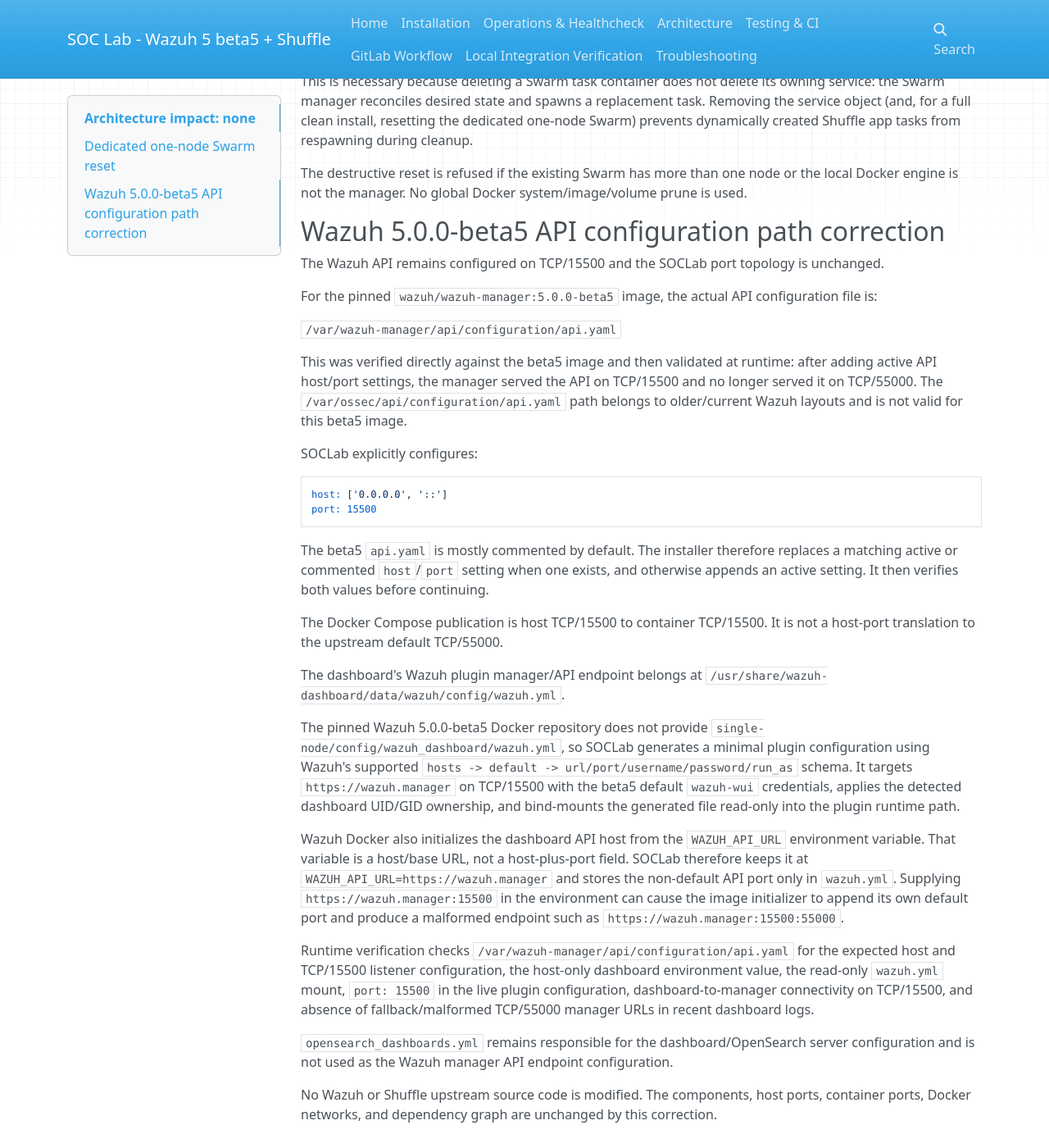
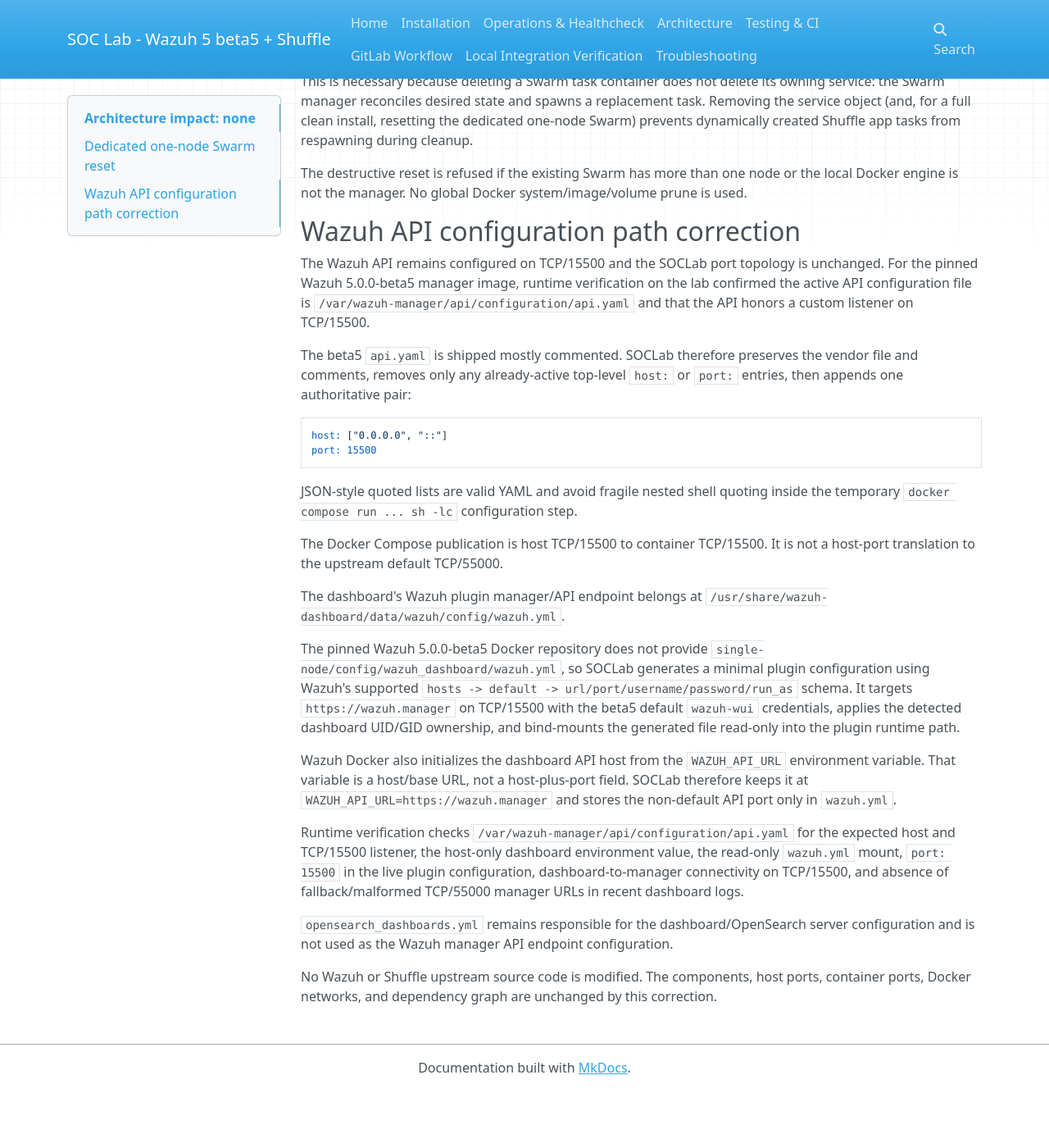
Before and after one commit to avioren/SOCLab, an MkDocs documentation site: the page built from docs/diagrams/architecture-no-change.md, in a window 1280 px wide and 1400 px high, scrolled down 358 px. Shown: the whole window at 82% size. Built offline with MkDocs 1.6.1, drawn with Linux system fonts in a browser that asks for light colours; nearby versions of some CDN libraries; after the commit the page ends 1688 px from its top, so only the background shows below that.

Commit message:
docs: explain deterministic beta5 api yaml handling

````diff
--- a/docs/diagrams/architecture-no-change.md
+++ b/docs/diagrams/architecture-no-change.md
@@ -10,24 +10,18 @@ This is necessary because deleting a Swarm task container does not delete its ow
 
 The destructive reset is refused if the existing Swarm has more than one node or the local Docker engine is not the manager. No global Docker system/image/volume prune is used.
 
-## Wazuh 5.0.0-beta5 API configuration path correction
+## Wazuh API configuration path correction
 
-The Wazuh API remains configured on TCP/15500 and the SOCLab port topology is unchanged.
+The Wazuh API remains configured on TCP/15500 and the SOCLab port topology is unchanged. For the pinned Wazuh 5.0.0-beta5 manager image, runtime verification on the lab confirmed the active API configuration file is `/var/wazuh-manager/api/configuration/api.yaml` and that the API honors a custom listener on TCP/15500.
 
-For the pinned `wazuh/wazuh-manager:5.0.0-beta5` image, the actual API configuration file is:
-
-`/var/wazuh-manager/api/configuration/api.yaml`
-
-This was verified directly against the beta5 image and then validated at runtime: after adding active API host/port settings, the manager served the API on TCP/15500 and no longer served it on TCP/55000. The `/var/ossec/api/configuration/api.yaml` path belongs to older/current Wazuh layouts and is not valid for this beta5 image.
-
-SOCLab explicitly configures:
+The beta5 `api.yaml` is shipped mostly commented. SOCLab therefore preserves the vendor file and comments, removes only any already-active top-level `host:` or `port:` entries, then appends one authoritative pair:
 
 ```yaml
-host: ['0.0.0.0', '::']
+host: ["0.0.0.0", "::"]
 port: 15500
 ```
 
-The beta5 `api.yaml` is mostly commented by default. The installer therefore replaces a matching active or commented `host`/`port` setting when one exists, and otherwise appends an active setting. It then verifies both values before continuing.
+JSON-style quoted lists are valid YAML and avoid fragile nested shell quoting inside the temporary `docker compose run ... sh -lc` configuration step.
 
 The Docker Compose publication is host TCP/15500 to container TCP/15500. It is not a host-port translation to the upstream default TCP/55000.
 
@@ -35,9 +29,9 @@ The dashboard's Wazuh plugin manager/API endpoint belongs at `/usr/share/wazuh-d
 
 The pinned Wazuh 5.0.0-beta5 Docker repository does not provide `single-node/config/wazuh_dashboard/wazuh.yml`, so SOCLab generates a minimal plugin configuration using Wazuh's supported `hosts -> default -> url/port/username/password/run_as` schema. It targets `https://wazuh.manager` on TCP/15500 with the beta5 default `wazuh-wui` credentials, applies the detected dashboard UID/GID ownership, and bind-mounts the generated file read-only into the plugin runtime path.
 
-Wazuh Docker also initializes the dashboard API host from the `WAZUH_API_URL` environment variable. That variable is a host/base URL, not a host-plus-port field. SOCLab therefore keeps it at `WAZUH_API_URL=https://wazuh.manager` and stores the non-default API port only in `wazuh.yml`. Supplying `https://wazuh.manager:15500` in the environment can cause the image initializer to append its own default port and produce a malformed endpoint such as `https://wazuh.manager:15500:55000`.
+Wazuh Docker also initializes the dashboard API host from the `WAZUH_API_URL` environment variable. That variable is a host/base URL, not a host-plus-port field. SOCLab therefore keeps it at `WAZUH_API_URL=https://wazuh.manager` and stores the non-default API port only in `wazuh.yml`.
 
-Runtime verification checks `/var/wazuh-manager/api/configuration/api.yaml` for the expected host and TCP/15500 listener configuration, the host-only dashboard environment value, the read-only `wazuh.yml` mount, `port: 15500` in the live plugin configuration, dashboard-to-manager connectivity on TCP/15500, and absence of fallback/malformed TCP/55000 manager URLs in recent dashboard logs.
+Runtime verification checks `/var/wazuh-manager/api/configuration/api.yaml` for the expected host and TCP/15500 listener, the host-only dashboard environment value, the read-only `wazuh.yml` mount, `port: 15500` in the live plugin configuration, dashboard-to-manager connectivity on TCP/15500, and absence of fallback/malformed TCP/55000 manager URLs in recent dashboard logs.
 
 `opensearch_dashboards.yml` remains responsible for the dashboard/OpenSearch server configuration and is not used as the Wazuh manager API endpoint configuration.
 
````
